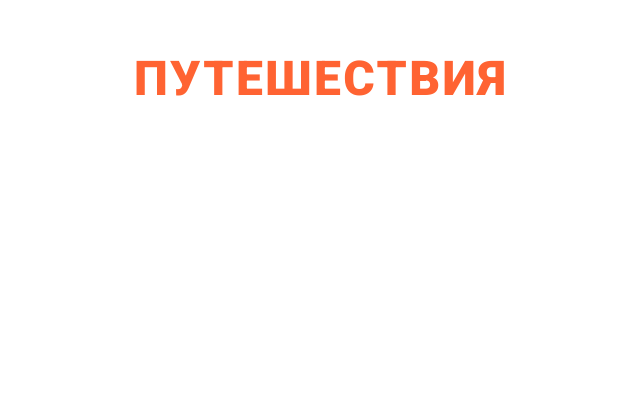
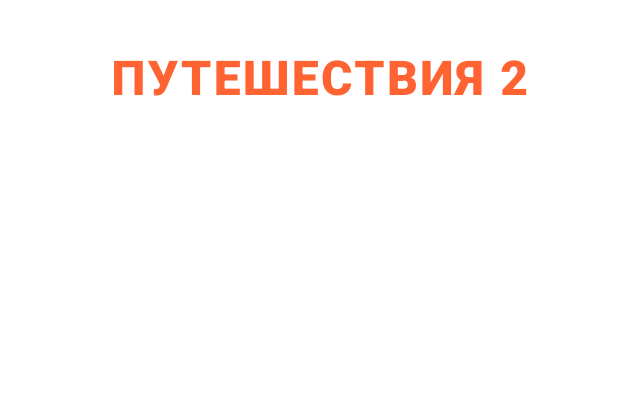
Before and after one commit to Ipronoza/git1, a plain HTML site: page index.html in a window 1280 px wide. Shown: the part 400-800 px from the top of the page, without its empty margins (319-959 px from the left). Drawn offline with Linux system fonts and the light colour scheme.

Commit message:
add - title

```diff
--- a/index.html
+++ b/index.html
@@ -14,8 +14,8 @@
 
     <header>
         <h1>
-            <span>Путешествия</span>
-            как образ жизни
+            <span>Путешествия 2</span>
+            как образ жизни 2
         </h1>
     </header>
     <main>
```
